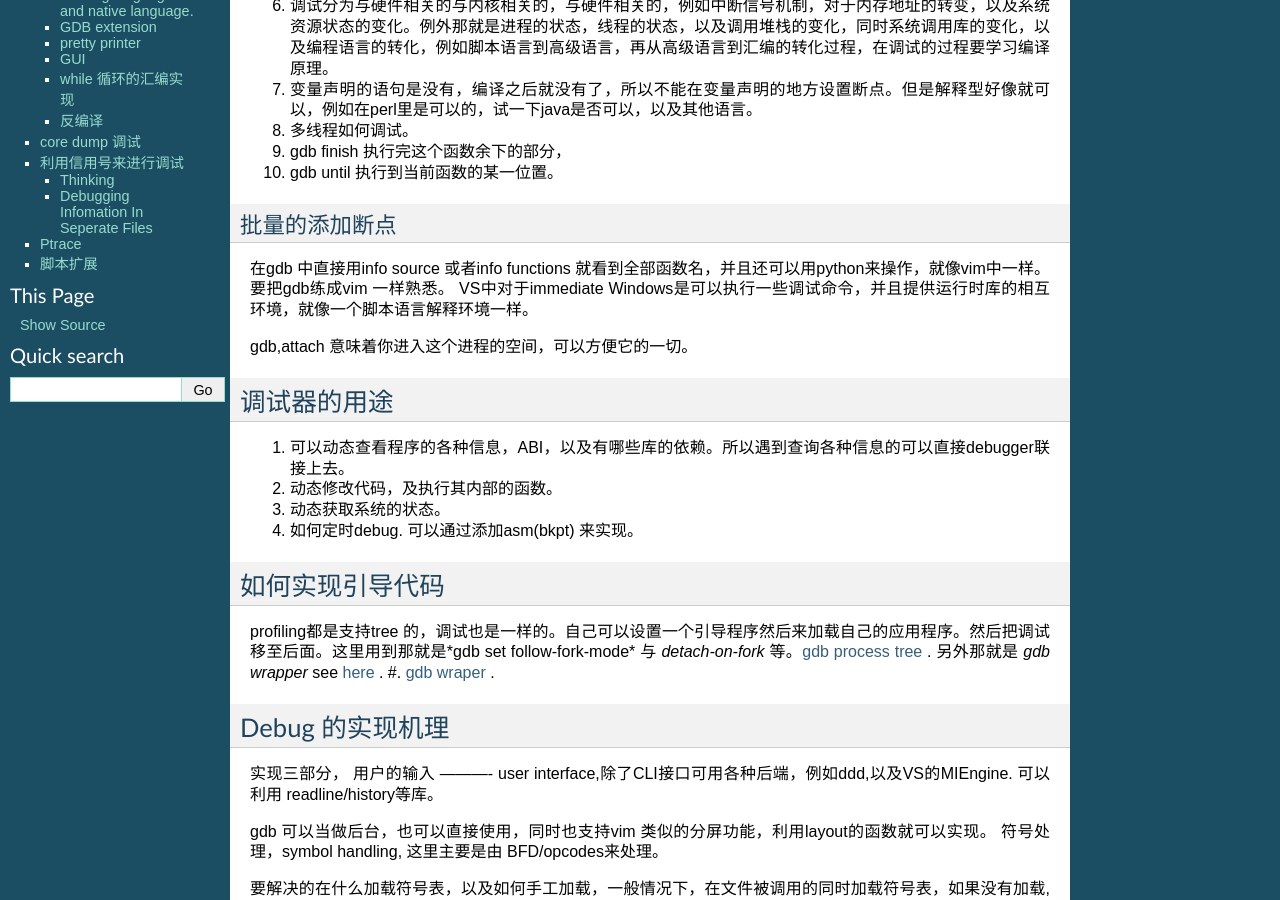
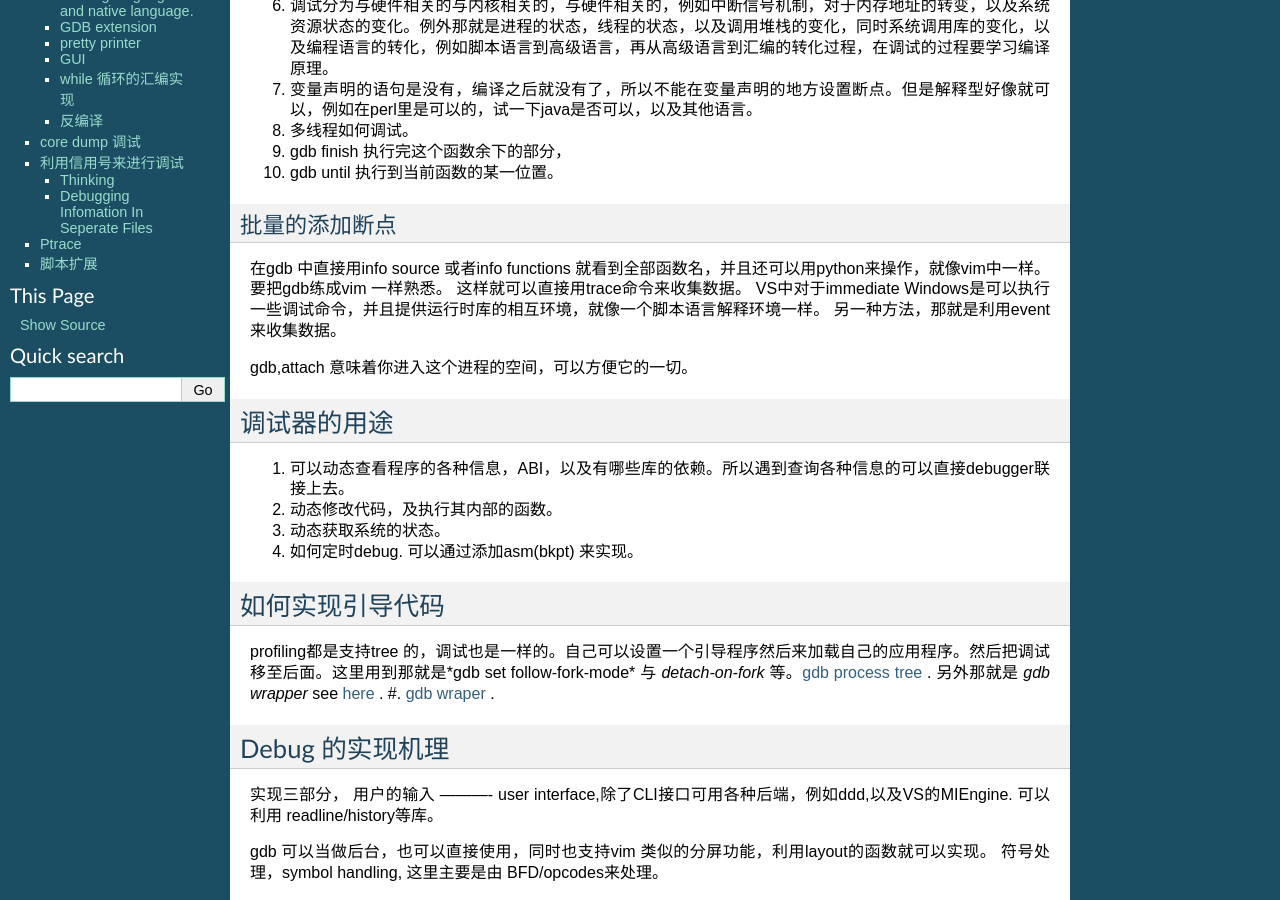
Before and after one commit to gwli/Programming, a Sphinx documentation site: the page built from source/content/Stage_2/HowToGDB.rst, in a window 1280 px wide and 900 px high, scrolled down 662 px. Built offline with Sphinx 7.4.7, drawn with Linux system fonts in a browser that asks for light colours; some of the changed text lies outside the part shown.

Commit message:
fix typo

```diff
--- a/source/content/Stage_2/HowToGDB.rst
+++ b/source/content/Stage_2/HowToGDB.rst
@@ -43,7 +43,9 @@ debug 的难点：
 --------------
 
 在gdb 中直接用info source 或者info functions 就看到全部函数名，并且还可以用python来操作，就像vim中一样。要把gdb练成vim 一样熟悉。
+这样就可以直接用trace命令来收集数据。
 VS中对于immediate Windows是可以执行一些调试命令，并且提供运行时库的相互环境，就像一个脚本语言解释环境一样。
+另一种方法，那就是利用event来收集数据。
 
 gdb,attach 意味着你进入这个进程的空间，可以方便它的一切。
 
```
Also changed, not shown: other parts of source/content/Stage_2/HowToGDB.rst (+1 -1 lines).
